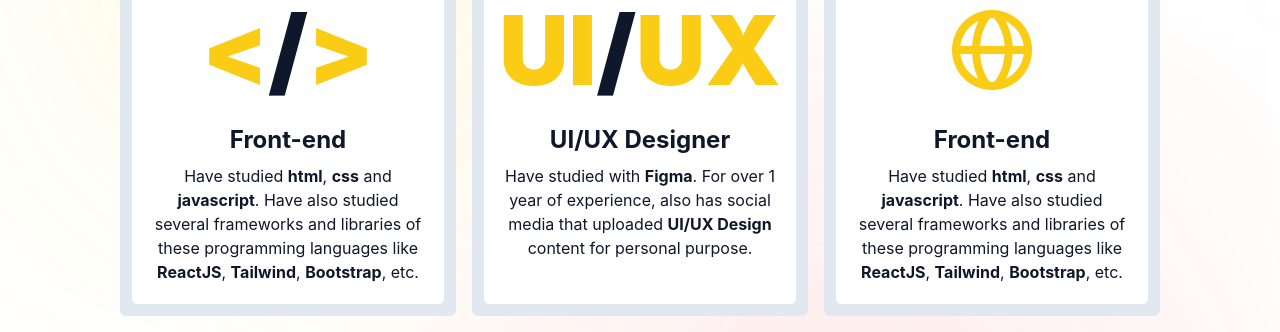
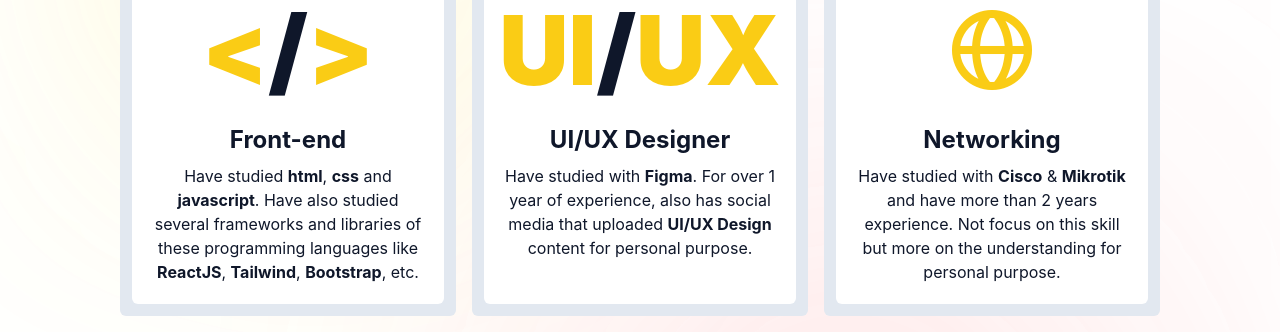
Before and after one commit to Bobogeng/nextjs-portfolio, a Next.js app: page / in a window 1280 px wide. Shown: the part 1900-2232 px from the top of the page. Built offline with nearby package versions, Linux system fonts and the light colour scheme.

Commit message:
Update index.js

```diff
--- a/pages/index.js
+++ b/pages/index.js
@@ -209,9 +209,9 @@ export default function Home() {
                             </SkillCard>
                             <SkillCard>
                                 <i className="bx bx-globe h-32 flex items-center justify-center text-6xl xl:text-8xl text-yellow-400 pb-5" />
-                                <h3 className="text-2xl font-bold pb-2">Front-end</h3>
+                                <h3 className="text-2xl font-bold pb-2">Networking</h3>
                                 <p>
-                                    Have studied <span className="font-bold">html</span>, <span className="font-bold">css</span> and <span className="font-bold">javascript</span>. Have also studied several frameworks and libraries of these programming languages like <span className="font-bold">ReactJS</span>, <span className="font-bold">Tailwind</span>, <span className="font-bold">Bootstrap</span>, etc.
+                                    Have studied with <span className="font-bold">Cisco</span> & <span className="font-bold">Mikrotik</span> and have more than 2 years experience. Not focus on this skill but more on the understanding for personal purpose.
                                 </p>
                             </SkillCard>
                         </div>
```
